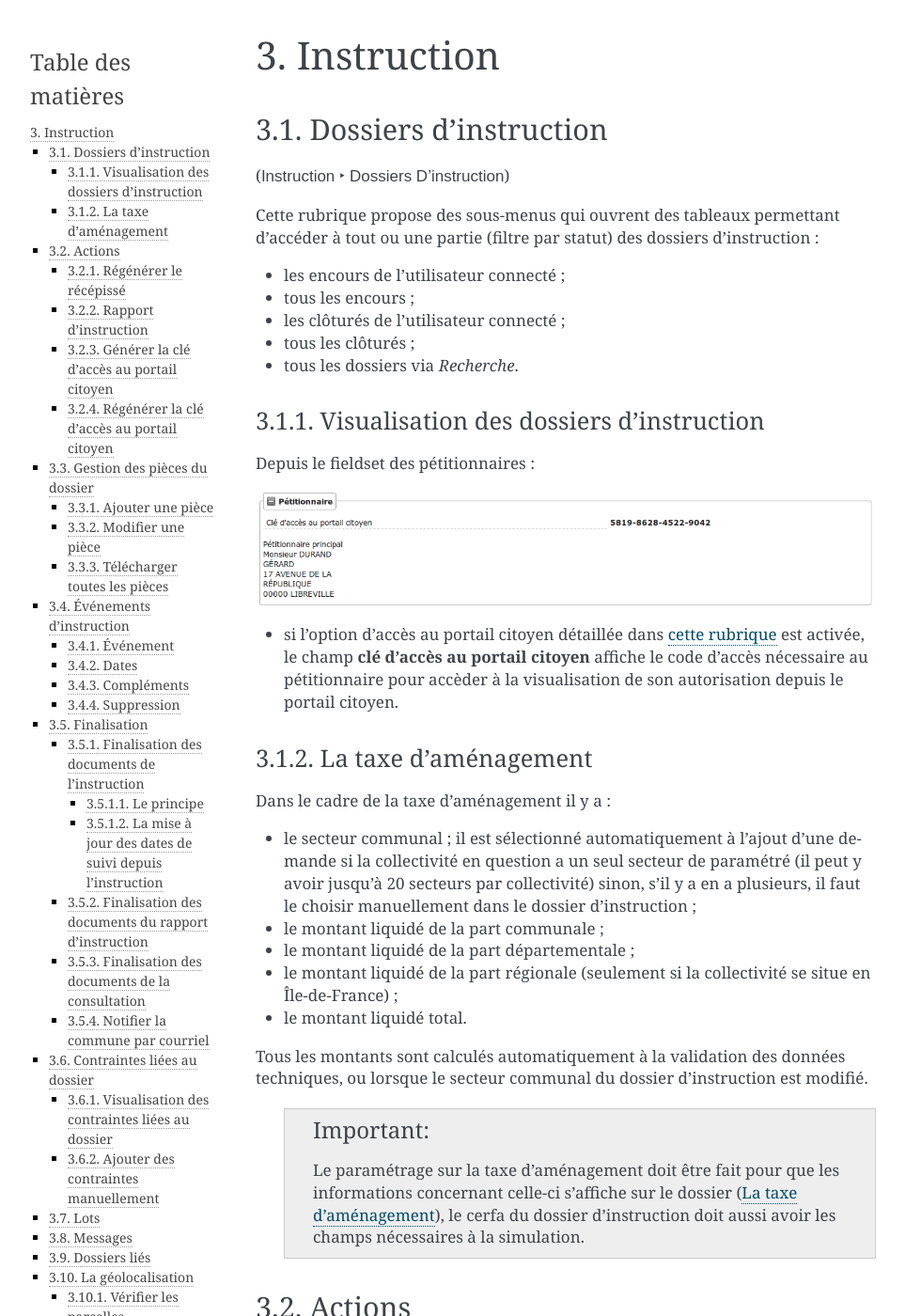
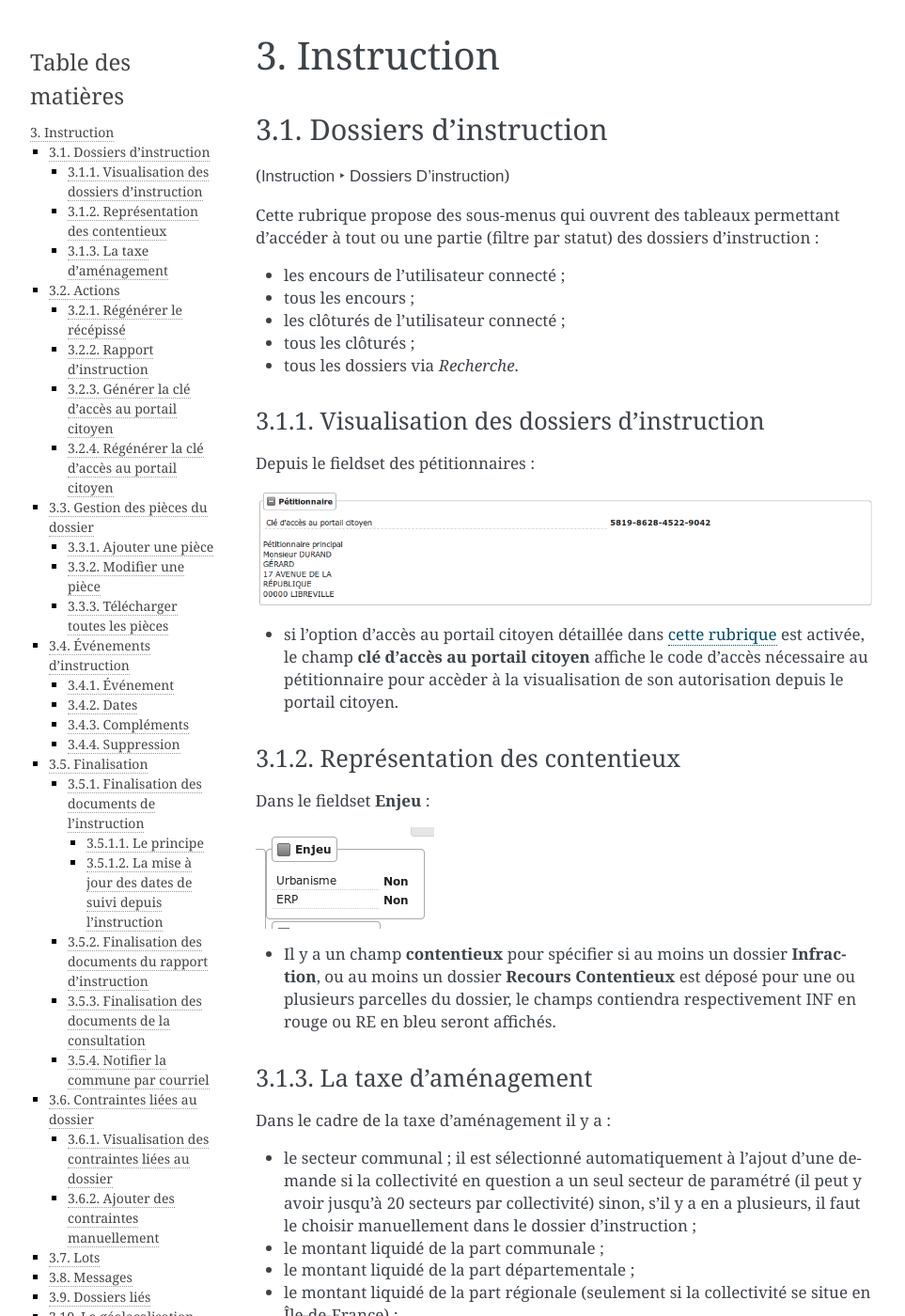
Before and after one commit to mpavaux/openads-documentation, a Sphinx documentation site: the page built from source/manuel_utilisateur/instruction.rst, in a window 1280 px wide and 1400 px high. Shown: the whole window at 94% size, without its empty margins (148-1111 px from the left). Built offline with Sphinx 7.4.7, drawn with Linux system fonts in a browser that asks for light colours.

Commit message:
Ajout de la description des pictogrammes pour les contentieux

```diff
--- a/source/manuel_utilisateur/instruction.rst
+++ b/source/manuel_utilisateur/instruction.rst
@@ -28,6 +28,15 @@
 .. image:: instruction_dossier_instruction_form_petitionnaires_fieldset.png
 
 * si l'option d'accès au portail citoyen détaillée dans :ref:`cette rubrique <parametrage_parametre>` est activée, le champ **clé d'accès au portail citoyen** affiche le code d'accès nécessaire au pétitionnaire pour accèder à la visualisation de son autorisation depuis le portail citoyen.
+
+Représentation des contentieux
+==============================
+
+Dans le fieldset **Enjeu** :
+
+.. image:: instruction_dossier_instruction_form_enjeu_fieldset.png
+
+* Il y a un champ **contentieux** pour spécifier si au moins un dossier **Infraction**, ou au moins un dossier **Recours Contentieux** est déposé pour une ou plusieurs parcelles du dossier, le champs contiendra respectivement INF en rouge ou RE en bleu seront affichés.
 
 La taxe d'aménagement
 =====================
```
Also changed, not shown: source/manuel_utilisateur/instruction_dossier_instruction_form_enjeu_fieldset.png (added).
